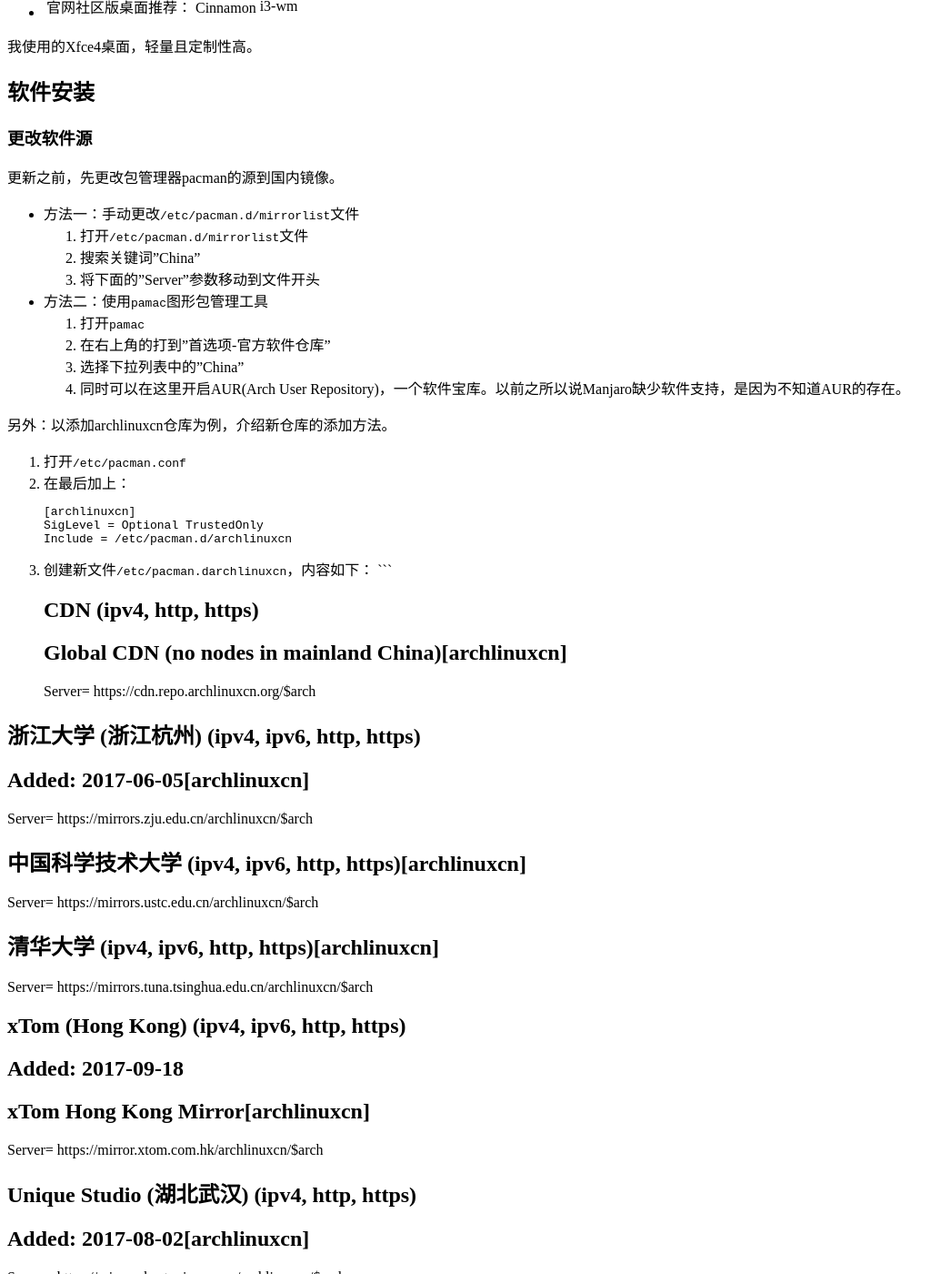
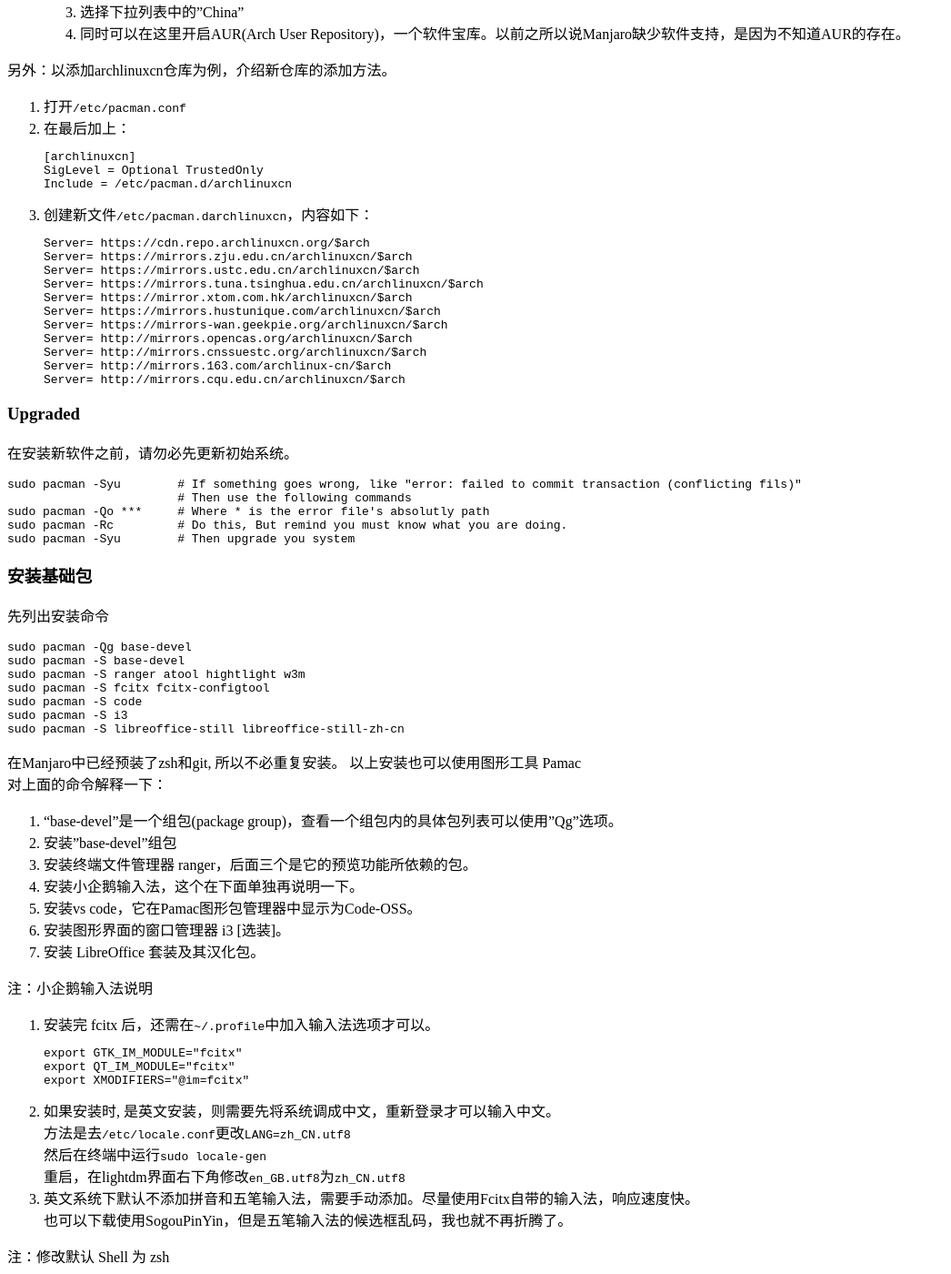
Before and after one commit to ResonWeb/Blog, a Jekyll site: the page built from _posts/2020-04-07-manjaro-new.markdown, in a window 1280 px wide and 1400 px high, scrolled down 1137 px. Shown: the whole window at 91% size, without its empty margins (0-1046 px from the left). Built offline with Jekyll 4.4.1, drawn with Linux system fonts in a browser that asks for light colours; comment, search, counter and statistics services are not loaded; a style sheet for code colours, icons or effects is not loaded; some of the changed text lies outside the part shown.

Commit message:
* 修复Bug

````diff
--- a/_posts/2020-04-07-Ding.markdown
+++ b/_posts/2020-04-07-Ding.markdown
@@ -21,7 +21,6 @@
 140.82.113.19 codeload.github.com
 ```
 
-先这样，拜了个拜！
 
 > 本文由侯镖锋独立撰写
 > 您可以自由的复制与引用
--- a/_posts/2020-04-07-manjaro-new.markdown
+++ b/_posts/2020-04-07-manjaro-new.markdown
@@ -21,8 +21,8 @@
 ## 下载与安装
 下载地址：[https://manjaro.org/download](https://manjaro.org/download/)
 - 由于滚动更新机制，请尽可能下载最新的安装包
-- 官方提供的桌面：Xfce4 | Gnome | KDE
-- 官网社区版桌面推荐： Cinnamon | i3-wm
+- 官方提供的桌面：Xfce4 / Gnome / KDE
+- 官网社区版桌面推荐： Cinnamon / i3-wm
 
 我使用的Xfce4桌面，轻量且定制性高。
 
@@ -49,45 +49,16 @@
 ```
 3. 创建新文件`/etc/pacman.darchlinuxcn`，内容如下：
 ```
-## CDN (ipv4, http, https)
-## Global CDN (no nodes in mainland China)[archlinuxcn]
 Server= https://cdn.repo.archlinuxcn.org/$arch
-
-## 浙江大学 (浙江杭州) (ipv4, ipv6, http, https)
-## Added: 2017-06-05[archlinuxcn]
 Server= https://mirrors.zju.edu.cn/archlinuxcn/$arch
-
-## 中国科学技术大学 (ipv4, ipv6, http, https)[archlinuxcn]
 Server= https://mirrors.ustc.edu.cn/archlinuxcn/$arch
-
-## 清华大学 (ipv4, ipv6, http, https)[archlinuxcn]
 Server= https://mirrors.tuna.tsinghua.edu.cn/archlinuxcn/$arch
-
-## xTom (Hong Kong) (ipv4, ipv6, http, https)
-## Added: 2017-09-18
-## xTom Hong Kong Mirror[archlinuxcn]
 Server= https://mirror.xtom.com.hk/archlinuxcn/$arch
-
-## Unique Studio (湖北武汉) (ipv4, http, https)
-## Added: 2017-08-02[archlinuxcn]
 Server= https://mirrors.hustunique.com/archlinuxcn/$arch
-
-## 上海科技大学 (上海) (ipv4, http, https)
-## Added: 2016-04-07[archlinuxcn]
 Server= https://mirrors-wan.geekpie.org/archlinuxcn/$arch
-
-## 中国科学院开源软件协会 (北京) (ipv4, http)
-## Added: 2017-02-09[archlinuxcn]
 Server= http://mirrors.opencas.org/archlinuxcn/$arch
-
-## 电子科技大学凝聚网络安全工作室 (ipv4, http)
-## Added: 2016-05-28[archlinuxcn]
 Server= http://mirrors.cnssuestc.org/archlinuxcn/$arch
-
-## 网易 (ipv4, http)[archlinuxcn]
 Server= http://mirrors.163.com/archlinux-cn/$arch
-
-## 重庆大学 (ipv4, http)[archlinuxcn]
 Server= http://mirrors.cqu.edu.cn/archlinuxcn/$arch
 ```
 
@@ -125,7 +96,9 @@
 注：小企鹅输入法说明
 1. 安装完 fcitx 后，还需在`~/.profile`中加入输入法选项才可以。
 ```bash
-echo "export GTK_IM_MODULE=fcitx\nexport QT_IM_MODULE=fcitx\nexport XMODIFIERS=@im=fcitx" >> ~/.profile
+export GTK_IM_MODULE="fcitx"
+export QT_IM_MODULE="fcitx"
+export XMODIFIERS="@im=fcitx"
 ```
 2. 如果安装时, 是英文安装，则需要先将系统调成中文，重新登录才可以输入中文。
 方法是去`/etc/locale.conf`更改`LANG=zh_CN.utf8`
@@ -135,10 +108,10 @@
 也可以下载使用SogouPinYin，但是五笔输入法的候选框乱码，我也就不再折腾了。
 
 
+注：修改默认 Shell 为 zsh
 ```bash
 sh -c "$(wget -O- https://raw.githubusercontent.com/ohmyzsh/ohmyzsh/master/tools/install.sh)"
 ```
-注：修改默认 Shell 为 zsh
 1. 使用oh-my-zsh作为其模板库，使用别人写好的主题模板。
 oh-my-zsh的仓库在github上，但是github在国内不太好用，所以有人在Gitee上准备了一个[备用仓库](https://gitee.com/mirrors/oh-my-zsh)，上面就是用的Gitee上的地址。
 2. 用 `chsh` 命令更改自己的默认Shell, 新Shell必须是绝对地址`/usr/bin/zsh`
@@ -149,14 +122,14 @@
 
 使用Pamac安装软件列表如下：
 1. netease-cloud-music
-2. deepin-wine-qq | deepin-wine-wechat | linuxqq
-3. wps-office-cn | foxitreader
+2. deepin-wine-qq / deepin-wine-wechat / linuxqq
+3. wps-office-cn / foxitreader
 4. texstudio
-5. zotero | JabRef
+5. zotero / JabRef
 6. latern-bin
-7. ttf-ubuntu-font-family | ttf-windows | ttf-dejavu-sans-mono-powerline
+7. ttf-ubuntu-font-family / ttf-windows / ttf-dejavu-sans-mono-powerline
 
-注：下载的主题，图标，字体可以直接放入`/usr/share/`目录下对应的 themes | icons | fonts 目录下。
+注：下载的主题，图标，字体可以直接放入`/usr/share/`目录下对应的 themes , icons , fonts 目录下。
 
 <!--
 ## 生产工具安装
````
Also changed, not shown: other parts of _posts/2020-04-07-manjaro-new.markdown (+0 -1 lines).
